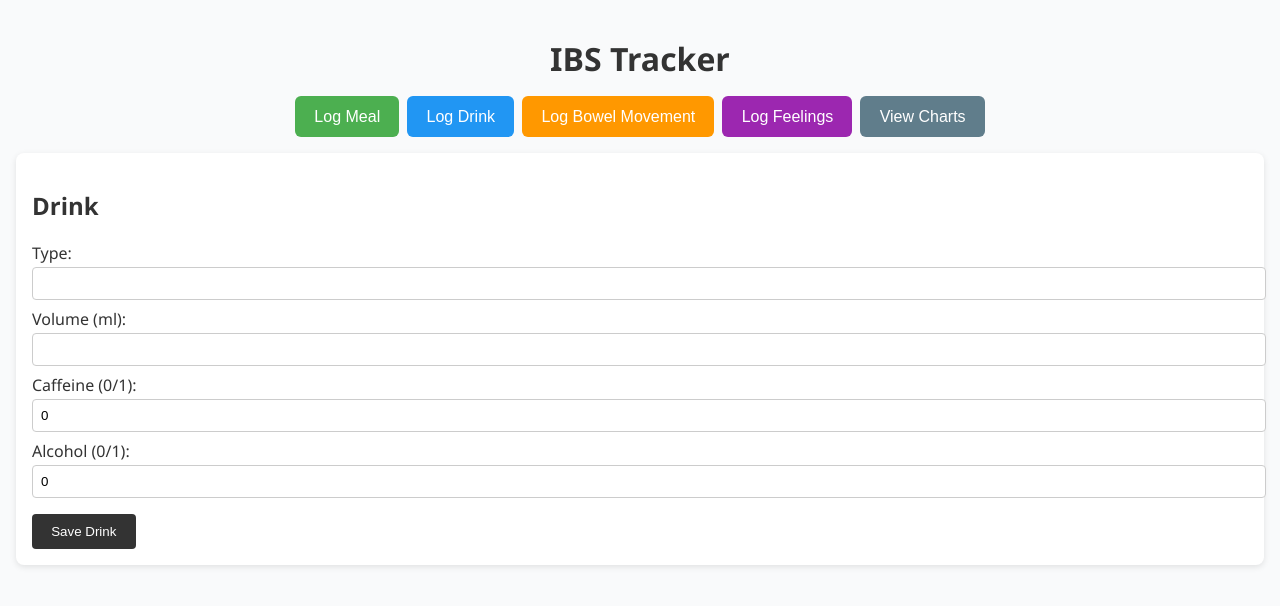
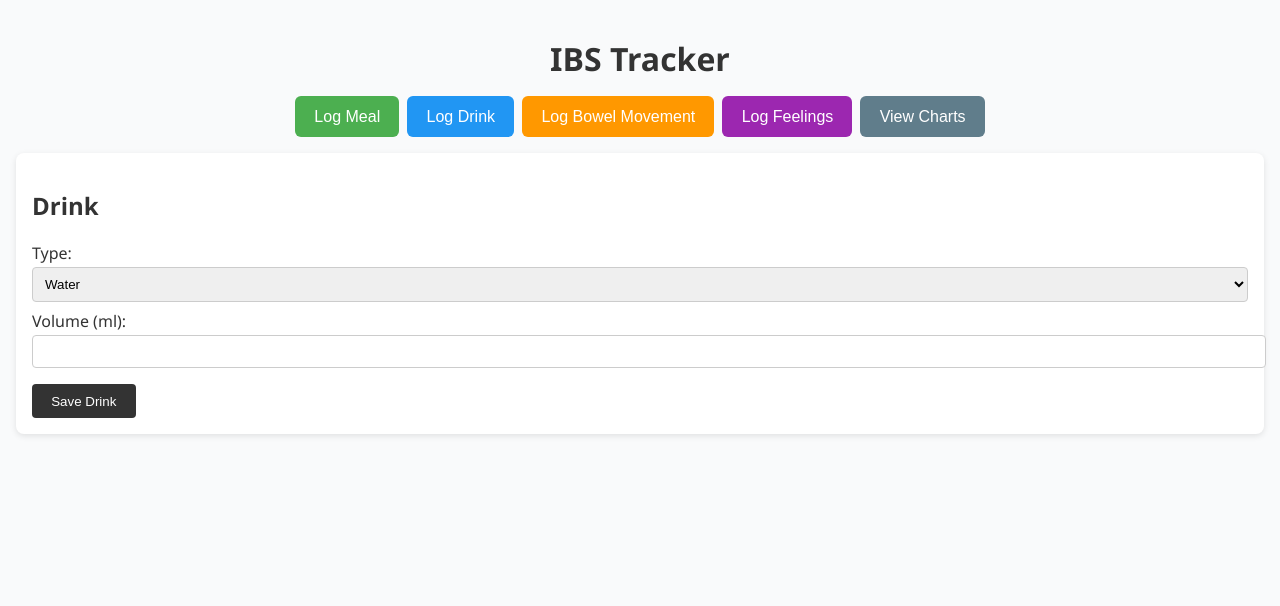
Before and after one commit to SpatialDave/trackerApp, a FastAPI app: page /form in a window 1280 px wide, after a click on "Log Drink". Shown: the top 606 px of the page. Run offline with FastAPI, Linux system fonts and the light colour scheme.

Commit message:
update the index.html to add sliders and enumerables

```diff
--- a/app/templates/index.html
+++ b/app/templates/index.html
@@ -5,7 +5,6 @@
   <title>IBS Tracker</title>
   <meta name="viewport" content="width=device-width, initial-scale=1.0">
 
-  <!-- Simple modern styling -->
   <style>
     body {
       font-family: 'Segoe UI', Tahoma, sans-serif;
@@ -48,12 +47,19 @@
       box-shadow: 0 2px 6px rgba(0,0,0,0.1);
     }
     label { display: block; margin-top: 0.5rem; }
-    input, textarea {
+    input, textarea, select {
       width: 100%;
       padding: 0.5rem;
       margin-top: 0.2rem;
       border: 1px solid #ccc;
       border-radius: 4px;
+    }
+    input[type="checkbox"] {
+      width: auto;
+      margin-right: 0.5rem;
+    }
+    input[type="range"] {
+      width: 100%;
     }
     button[type="submit"] {
       margin-top: 1rem;
@@ -107,13 +113,28 @@
     <form method="post" action="/drinks/form" onsubmit="showMessage()">
       <h2>Drink</h2>
       <label>Type:</label>
-      <input type="text" name="type" required>
+      <select name="type" id="drinkType" onchange="toggleDrinkOptions()" required>
+        <option value="Water" selected>Water</option>
+        <option value="Coffee">Coffee</option>
+        <option value="Tea">Tea</option>
+        <option value="Cider">Cider</option>
+        <option value="Guiness">Guiness</option>
+        <option value="Cocktail">Cocktail</option>
+      </select>
+
       <label>Volume (ml):</label>
       <input type="number" name="volume_ml" required>
-      <label>Caffeine (0/1):</label>
-      <input type="number" name="caffeine" value="0">
-      <label>Alcohol (0/1):</label>
-      <input type="number" name="alcohol" value="0">
+
+      <!-- Decaf checkbox -->
+      <div id="decafOption" style="display:none;">
+        <label><input type="checkbox" name="decaf" value="1"> Decaf</label>
+      </div>
+
+      <!-- Alcohol checkbox -->
+      <div id="alcoholOption" style="display:none;">
+        <label><input type="checkbox" name="alcohol" value="1"> Contains Alcohol</label>
+      </div>
+
       <button type="submit">Save Drink</button>
     </form>
   </div>
@@ -123,11 +144,17 @@
     <form method="post" action="/bowel-movements/form" onsubmit="showMessage()">
       <h2>Bowel Movement</h2>
       <label>Bristol Scale (1–7):</label>
-      <input type="number" name="bristol_scale" min="1" max="7" required>
+      <input type="range" name="bristol_scale" min="1" max="7" value="4" oninput="this.nextElementSibling.value = this.value">
+      <output>4</output>
+
       <label>Urgency (0–10):</label>
-      <input type="number" name="urgency" min="0" max="10">
-      <label>Pain (0–10):</label>
-      <input type="number" name="pain" min="0" max="10">
+      <input type="range" name="urgency" min="0" max="10" value="5" oninput="this.nextElementSibling.value = this.value">
+      <output>5</output>
+
+      <label>Discomfort (0–10):</label>
+      <input type="range" name="pain" min="0" max="10" value="5" oninput="this.nextElementSibling.value = this.value">
+      <output>5</output>
+
       <label>Notes:</label>
       <textarea name="notes"></textarea>
       <button type="submit">Save Bowel Movement</button>
@@ -139,18 +166,24 @@
     <form method="post" action="/feelings/form" onsubmit="showMessage()">
       <h2>Feelings</h2>
       <label>Stress (0–10):</label>
-      <input type="number" name="stress" min="0" max="10">
+      <input type="range" name="stress" min="0" max="10" value="5" oninput="this.nextElementSibling.value = this.value">
+      <output>5</output>
+
       <label>Anxiety (0–10):</label>
-      <input type="number" name="anxiety" min="0" max="10">
+      <input type="range" name="anxiety" min="0" max="10" value="5" oninput="this.nextElementSibling.value = this.value">
+      <output>5</output>
+
       <label>Sleep Quality (0–10):</label>
-      <input type="number" name="sleep_quality" min="0" max="10">
+      <input type="range" name="sleep_quality" min="0" max="10" value="5" oninput="this.nextElementSibling.value = this.value">
+      <output>5</output>
+
       <label>Notes:</label>
       <textarea name="notes"></textarea>
       <button type="submit">Save Feelings</button>
     </form>
   </div>
 
-  <!-- JS for toggling forms and showing message -->
+  <!-- JS -->
   <script>
     function toggleForm(id) {
       document.querySelectorAll('.form-container').forEach(f => f.style.display = 'none');
@@ -162,6 +195,12 @@
       msg.style.display = 'block';
       setTimeout(() => { msg.style.display = 'none'; }, 2000);
     }
+
+    function toggleDrinkOptions() {
+      const type = document.getElementById('drinkType').value;
+      document.getElementById('decafOption').style.display = (type === "Coffee" || type === "Tea") ? 'block' : 'none';
+      document.getElementById('alcoholOption').style.display = (["Cider","Guiness","Cocktail"].includes(type)) ? 'block' : 'none';
+    }
   </script>
 </body>
 </html>
```
